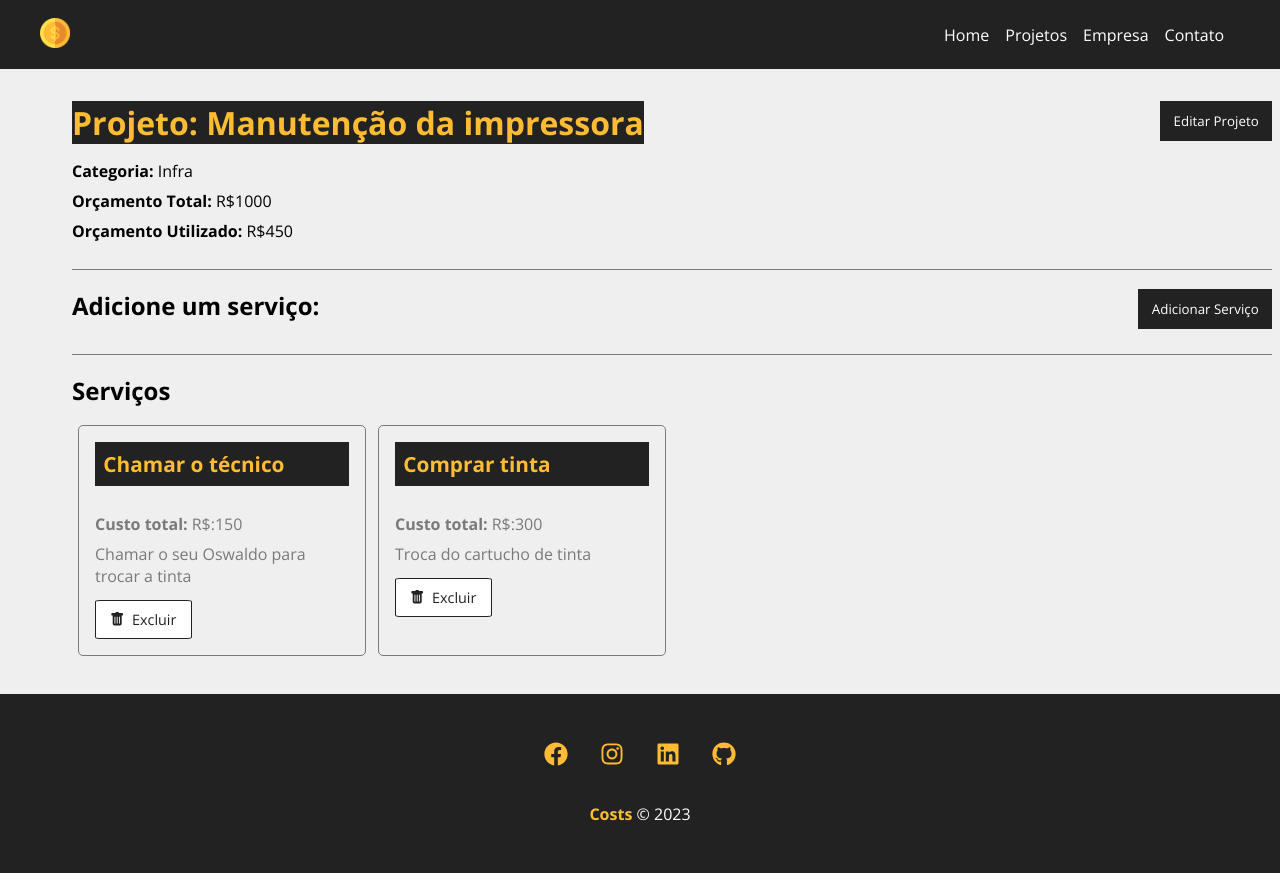
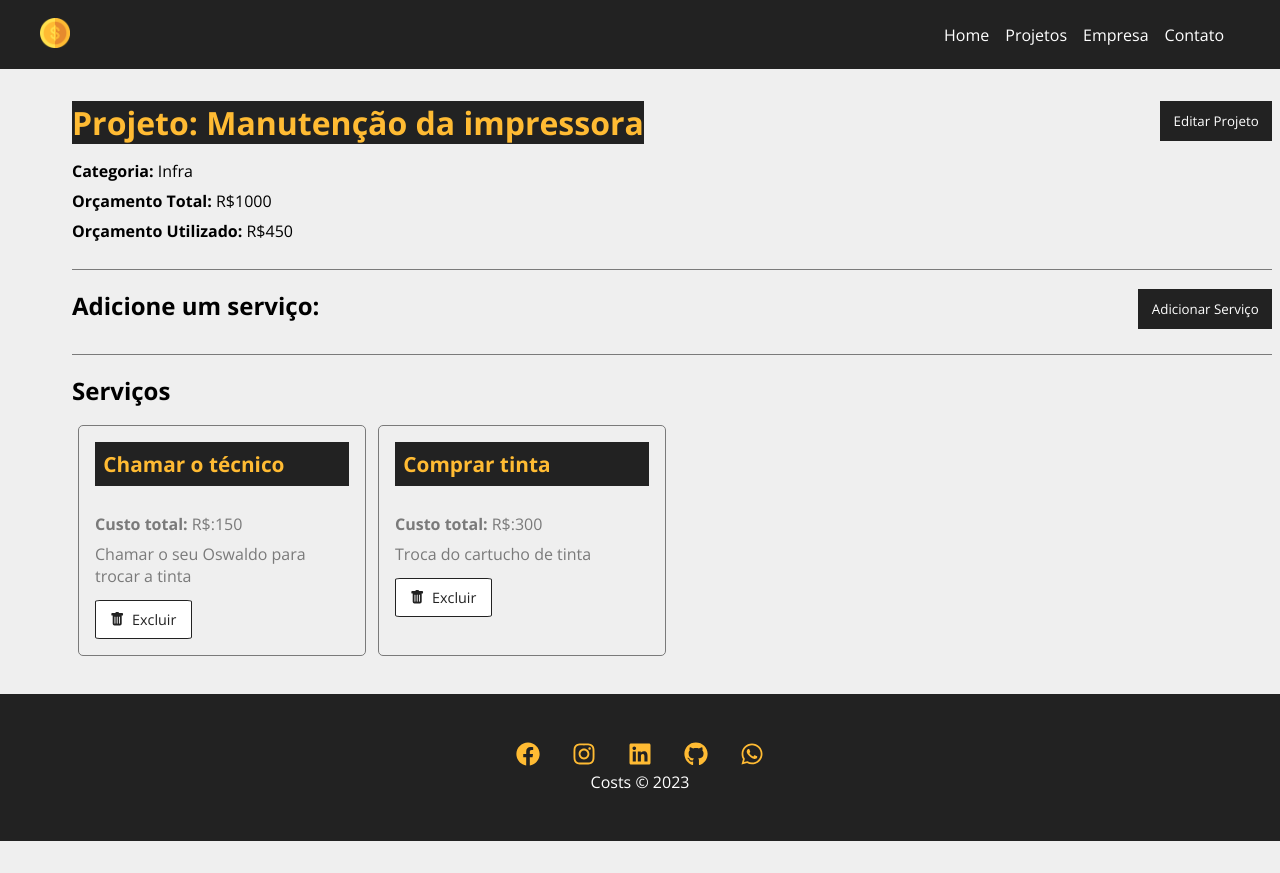
Before and after one commit to MatheusFPalma/costs, a React (Create React App) app: page /project/2 in a window 1280 px wide. Shown: the top 873 px of the page. After the commit the page ends 841 px from the top, so only its background shows below. Built offline with nearby package versions, Linux system fonts and the light colour scheme; data requests are answered from the project's data file.

Commit message:
href footer atualizado

```diff
--- a/src/components/Layout/Footer.js
+++ b/src/components/Layout/Footer.js
@@ -1,5 +1,5 @@
-import { FaFacebook, FaInstagram, FaLinkedin, FaGithub } from 'react-icons/fa';
-
+import { FaFacebook, FaInstagram, FaLinkedin, FaGithub, FaWhatsapp } from 'react-icons/fa';
+import WhatsAppLink from './WhatsAppLink';
 import styles from './Footer.module.css';
 
 function Footer() {
@@ -26,8 +26,13 @@ function Footer() {
                         <FaGithub />
                     </a>
                 </li>
+                <li>
+                    <a href="https://wa.me/5511979682009" target="_blank" rel="noopener noreferrer">
+                        <FaWhatsapp />
+                    </a>
+                </li>
             </ul>
-            <p className={styles.copyright}>
+            <p className={styles.copyrigh}>
                 <span>Costs</span> &copy; 2023
             </p>
         </footer>
--- /dev/null
+++ b/src/components/Layout/WhatsAppLink.js
@@ -0,0 +1,19 @@
+import React from 'react';
+
+function WhatsAppLink() {
+    const phoneNumber = '5511979682009';
+    const message = 'Olá, quero entrar em contato.';
+
+    const handleClick = () => {
+        const url = `https://wa.me/${phoneNumber}?text=${encodeURIComponent(message)}`;
+        window.open(url, '_blank');
+    };
+
+    return (
+        <button onClick={handleClick}>
+            Enviar mensagem no WhatsApp
+        </button>
+    );
+}
+
+export default WhatsAppLink;
```
